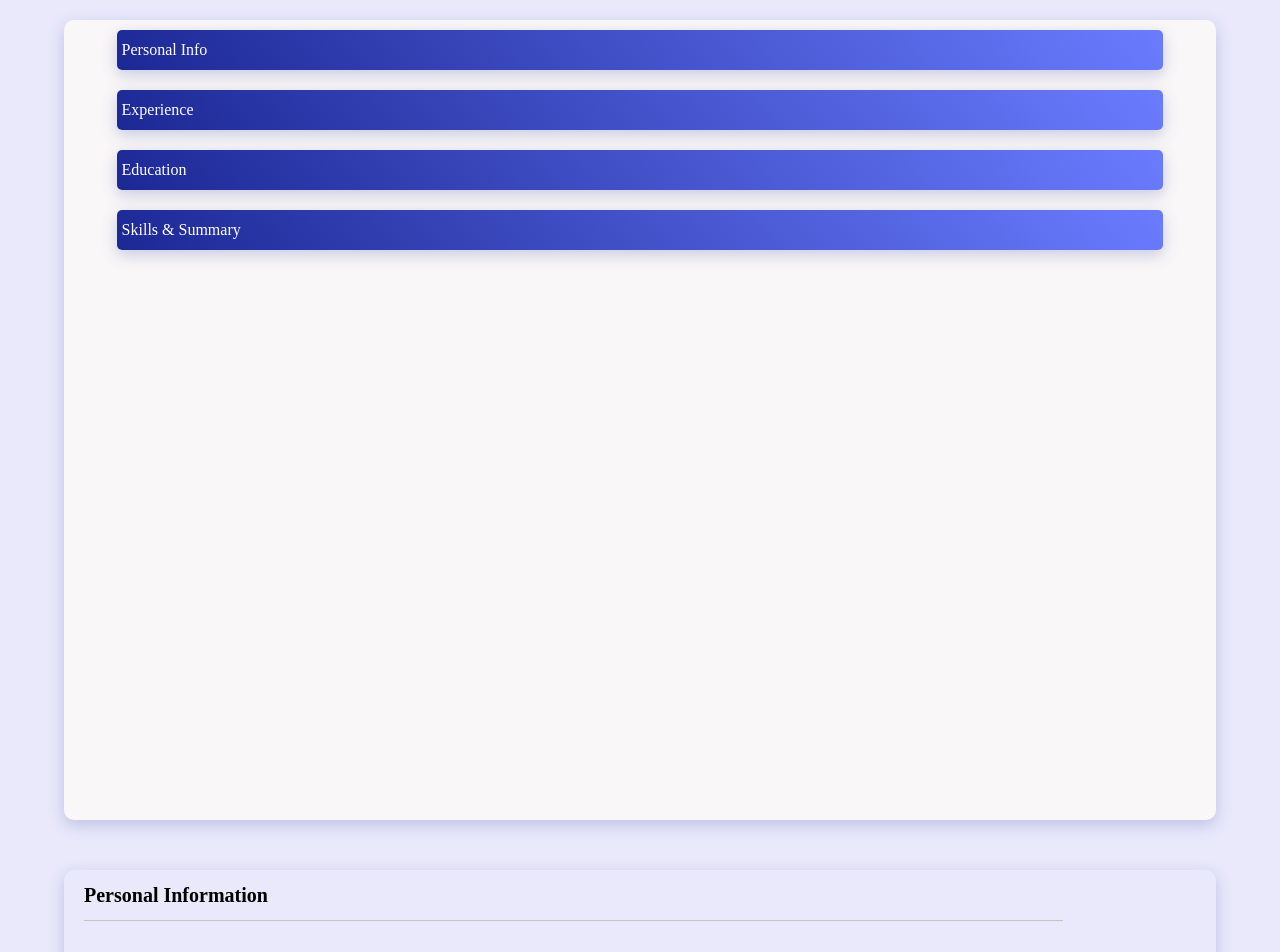
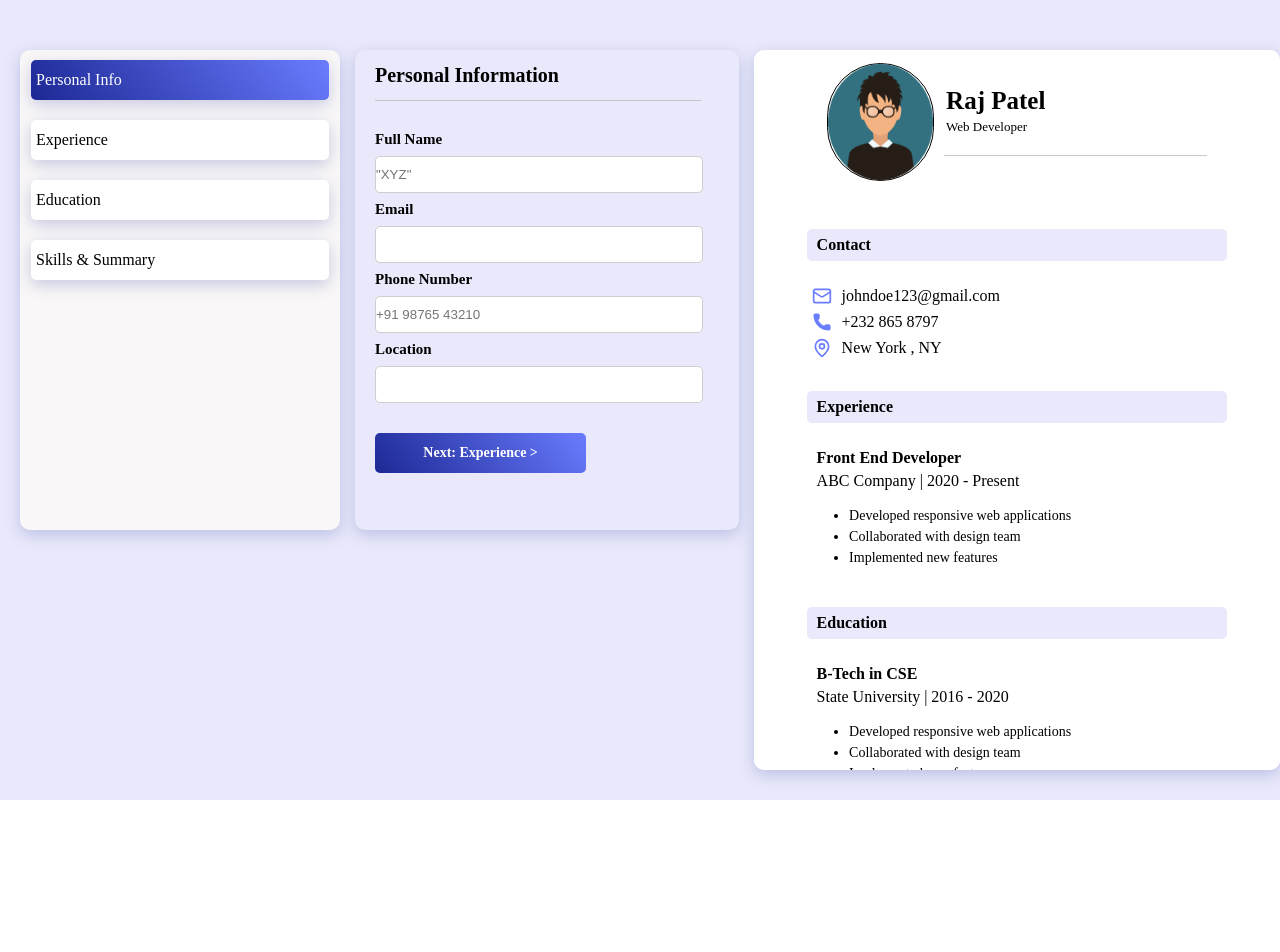
Before and after one commit to Raj-0512/odin_cv, a React (Vite) app: page / in a window 1280 px wide. Shown: the top 952 px of the page. After the commit the page ends 800 px from the top, so only its background shows below. Built offline with nearby package versions, Linux system fonts and the light colour scheme.

Commit message:
CSS work completed

```diff
--- a/src/cvdisplayCard.jsx
+++ b/src/cvdisplayCard.jsx
@@ -11,14 +11,14 @@ function CvDisplayCard()
                 </div>
 
                 <div className={"profile_name_container"}>
-                   <p style={{fontSize:21 , fontWeight:"bold"}}>Raj Patel</p>
-                   <p style={{fontSize:12}}>Web Developer</p>
+                   <p style={{fontSize:21 , fontWeight:"bold"}} id={"name"}>Raj Patel</p>
+                   <p style={{fontSize:12}} id={"position"}>Web Developer</p>
                 </div>
             </div>
 
             <div className={"cv_category_container"}>
-                <div className={"cv_category"}>
-                    <div className={"header_container"}>
+                <div className={"cv_contact_category"}>
+                    <div className={"header_contact_container"}>
                        <p style={{marginLeft:10 , fontSize:14}}>Contact</p>
                     </div>
 
@@ -57,39 +57,54 @@ function CvDisplayCard()
                     </div>
 
                     <div className={"experience_title_container"}>
-
+                       <p style={{fontWeight:"bold"}}>Front End Developer</p>
+                       <p>ABC Company | 2020 - Present</p>
                     </div>
 
                     <div className={"experience_text_container"}>
-
+                        <ul>
+                         <li>Developed responsive web applications</li>
+                         <li>Collaborated with design team</li>
+                         <li>Implemented new features</li>
+                        </ul>
                     </div>
                 </div>
 
                 <div className={"cv_category"}>
                     <div className={"header_container"}>
-
+                        <p style={{marginLeft:10 , fontSize:14}}>Education</p>
                     </div>
 
                     <div className={"education_title_container"}>
-
+                        <p style={{fontWeight:"bold"}}>B-Tech in CSE</p>
+                        <p>State University | 2016 - 2020</p>
                     </div>
 
                     <div className={"education_text_container"}>
-
+                        <ul>
+                            <li>Developed responsive web applications</li>
+                            <li>Collaborated with design team</li>
+                            <li>Implemented new features</li>
+                        </ul>
                     </div>
                 </div>
 
                 <div className={"cv_category"}>
                     <div className={"header_container"}>
-
+                        <p style={{marginLeft:10 , fontSize:14}}>Skills</p>
                     </div>
 
                     <div className={"skills_title_container"}>
-
+                        <p style={{fontWeight:"bold"}}>Problem Solving</p>
+                        <p>Competitive Programming</p>
                     </div>
 
                     <div className={"skills_text_container"}>
-
+                        <ul>
+                            <li>Participated in multiple hackathons</li>
+                            <li>Solved more than 500 problems on leetcode</li>
+                            <li>Made more than 10 projects</li>
+                        </ul>
                     </div>
                 </div>
             </div>
--- a/src/index.css
+++ b/src/index.css
@@ -1,3 +1,10 @@
+
+
+
+
+
+
+
 .parent_container{
     min-height: 100vh;
     width: 100vw;
@@ -15,7 +22,7 @@ body{
 }
 
 .left_panel_container{
-    width: 90%;
+    min-width: 90%;
     min-height: 100vh;
     background-color: #f9f7f7;
     display: flex;
@@ -37,13 +44,13 @@ body{
     align-items: center;
     padding: 5px;
     border-radius: 5px;
-    background: linear-gradient(50deg, #1c2894, #6A7CFF);
-    color: white;
+    background-color: white;
+    color: black;
     box-shadow: 0 5px 15px rgba(90, 100, 180, 0.3);
 }
 
 .data_entry_container{
-    width: 90%;
+    min-width: 90%;
     min-height: 100vh;
     display: flex;
     justify-content: left;
@@ -94,6 +101,11 @@ body{
     padding: 0;
 }
 
+.input:focus{
+    outline: none;
+    font-size: 20px;
+}
+
 .next_container{
     width: 55%;
     height: 35px;
@@ -109,12 +121,14 @@ body{
 }
 
 .cv_container{
-    width: 90%;
+    min-width: 90%;
     height: 100vh;
     background-color: white;
     display: flex;
     flex-direction: column;
     overflow-y: auto;
+    border-radius: 10px;
+    box-shadow: 0 5px 15px rgba(90, 100, 180, 0.3);
 }
 
 .profile_container{
@@ -122,7 +136,7 @@ body{
     justify-content: center;
     align-items: center;
     width: 100%;
-    min-height: 25%;
+    min-height: 20%;
 }
 
 .profile_pic_container{
@@ -135,8 +149,8 @@ body{
 }
 
 .profile_pic_container img{
-    height: 100%;
-    width: 100%;
+    height: 80%;
+    width: 70%;
 }
 
 .profile_name_container{
@@ -161,21 +175,20 @@ body{
     justify-content: center;
     align-items: center;
     width: 100%;
-    min-height: 100%;
+    min-height: 150%;
     flex-direction: column;
 }
 
-.cv_category{
+.cv_contact_category{
     display: flex;
     justify-content: start;
     align-items: center;
     width: 100%;
-    height: 30%;
+    height: 20%;
     flex-direction: column;
-    border: 1px solid black;
 }
 
-.header_container{
+.header_contact_container{
     display: flex;
     justify-content: start;
     align-items: center;
@@ -186,14 +199,35 @@ body{
     font-weight: bold;
 }
 
+.cv_category{
+    display: flex;
+    justify-content: start;
+    align-items: center;
+    width: 100%;
+    height: 25%;
+    flex-direction: column;
+}
+
+.header_container{
+    display: flex;
+    justify-content: start;
+    align-items: center;
+    width: 80%;
+    height: 15%;
+    background-color: #e9e9fb;
+    border-radius: 5px;
+    font-weight: bold;
+}
+
 .contact_container{
     display: flex;
     justify-content: center;
     align-items: start;
     width: 80%;
-    height: 80%;
+    height: 50%;
     flex-direction: column;
-    gap:10px;
+    gap: 10px;
+    margin-top: 20px;
 }
 
 .contact{
@@ -210,17 +244,219 @@ body{
 .experience_title_container{
     display: flex;
     justify-content: center;
-    align-items: center;
+    align-items: start;
     width:80%;
-    height: 40%;
-    border: 1px solid black;
+    height: 42.5%;
+    flex-direction: column;
+    gap: 5px;
+    margin-left: 20px;
+}
+
+.experience_title_container p{
+    margin: 0;
+    padding: 0;
+    font-size: 13px;
 }
 
 .experience_text_container{
     display: flex;
     justify-content: center;
-    align-items: center;
+    align-items: start;
     width:80%;
-    height: 40%;
-    border: 1px solid red;
+    height: 42.5%;
+    flex-direction: column;
+    gap: 5px;
+    margin-left: 65px;
 }
+
+.experience_text_container ul{
+    padding: 0;
+    font-size: 12px;
+    margin-top: -30px;
+    margin-left: 10px;
+}
+
+.experience_text_container ul li{
+    margin-bottom: 5px;
+}
+
+.education_title_container{
+    display: flex;
+    justify-content: center;
+    align-items: start;
+    width:80%;
+    height: 42.5%;
+    flex-direction: column;
+    gap: 5px;
+    margin-left: 20px;
+}
+
+.education_title_container p{
+    margin: 0;
+    padding: 0;
+    font-size: 13px;
+}
+
+.education_text_container{
+    display: flex;
+    justify-content: center;
+    align-items: start;
+    width:80%;
+    height: 42.5%;
+    flex-direction: column;
+    gap: 5px;
+    margin-left: 65px;
+}
+
+.education_title_container p{
+    margin: 0;
+    padding: 0;
+    font-size: 13px;
+}
+
+.education_text_container ul{
+    padding: 0;
+    font-size: 12px;
+    margin-top: -30px;
+    margin-left: 10px;
+}
+
+.education_text_container ul li{
+    margin-bottom: 5px;
+}
+
+.skills_title_container{
+    display: flex;
+    justify-content: center;
+    align-items: start;
+    width:80%;
+    height: 42.5%;
+    flex-direction: column;
+    gap: 5px;
+    margin-left: 20px;
+}
+
+.skills_text_container{
+    display: flex;
+    justify-content: center;
+    align-items: start;
+    width:80%;
+    height: 42.5%;
+    flex-direction: column;
+    gap: 5px;
+    margin-left: 65px;
+}
+
+.skills_title_container p{
+    margin: 0;
+    padding: 0;
+    font-size: 13px;
+}
+
+.skills_text_container ul{
+    padding: 0;
+    font-size: 12px;
+    margin-top: -30px;
+    margin-left: 10px;
+}
+
+.skills_text_container ul li{
+    margin-bottom: 5px;
+}
+
+@media (min-width:1024px) {
+    .parent_container{
+        display: flex;
+        justify-content: center;
+        align-items: start;
+        flex-direction: row;
+        height: 100vh;
+        width: 100vw;
+        gap:10px;
+    }
+
+    .left_panel_container{
+        padding: 0;
+        margin-top: 50px;
+        margin-left:20px;
+        margin-bottom: 5px;
+        min-height: 60%;
+        min-width: 25%;
+    }
+
+    .data_entry_container{
+        padding: 0;
+        margin-top: 50px;
+        margin-left:5px;
+        margin-bottom: 5px;
+        min-height: 60%;
+        min-width: 30%;
+    }
+
+    .cv_container{
+        padding: 0;
+        margin-top: 50px;
+        margin-left:5px;
+        margin-bottom: 5px;
+        max-height: 90vh;
+        min-width: 30%;
+    }
+
+    .profile_pic_container img{
+        height: 100%;
+        width: 100%;
+    }
+
+    #name{
+        font-size: 25px !important;
+    }
+    #position{
+        font-size: 13px !important;
+    }
+
+    .cv_category_container p{
+        font-size: 16px !important;
+    }
+
+    .cv_category_container ul{
+        font-size: 14px !important;
+    }
+
+    .next_container{
+        height: 40px;
+    }
+
+    .cv_category{
+        height: 20%;
+    }
+
+    .cv_category_container{
+        margin-top: -100px;
+    }
+
+    .data_input_container input{
+        height: 35px;
+    }
+
+    .data_input_container label{
+        font-size: 15px;
+    }
+
+    .header_contact_container{
+        height: 20%;
+    }
+
+    .cv_contact_category{
+        height: 15%;
+    }
+
+    .profile_name_container{
+        gap:0;
+    }
+
+    .profile_pic_container{
+        border: 1px solid black;
+        height: 80%;
+        width: 20%;
+    }
+}
--- a/src/leftmostPanel.jsx
+++ b/src/leftmostPanel.jsx
@@ -6,7 +6,7 @@ function LeftMostPanel()
     return(
         <>
 
-                <div className={"category"}>
+                <div className={"category"} style={{background: "linear-gradient(50deg, #1c2894, #6A7CFF)", color:"white"}}>
                     Personal Info
                 </div>
 
```
